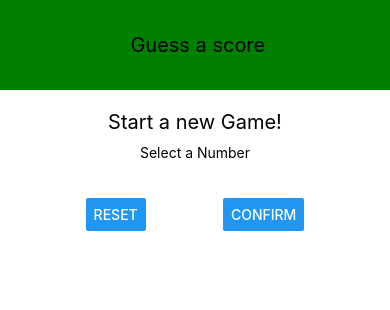
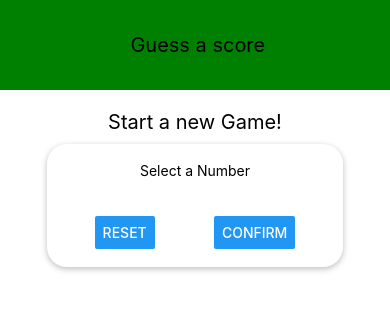
Before and after one commit to Hashamjavedofficial/React-Native-traning, a React Native app: screen / in a window 390 px wide. Shown: the top 310 px of the page. Built offline with nearby package versions, Linux system fonts and the light colour scheme.

Commit message:
shadow properties work with ios on android elevation property is used

```diff
--- a/components/StartGameScreen.js
+++ b/components/StartGameScreen.js
@@ -36,6 +36,14 @@ const styles = StyleSheet.create({
     width: 300,
     maxWidth: '80%',
     alignItems: 'center',
+    shadowColor: 'black',
+    shadowOffset: {width: 0, height: 2},
+    shadowRadius: 6,
+    shadowOpacity: 0.26,
+    elevation: 5,
+    backgroundColor: 'white',
+    padding: 18,
+    borderRadius: 20,
   },
   input: {
     marginVertical: 10,
```
